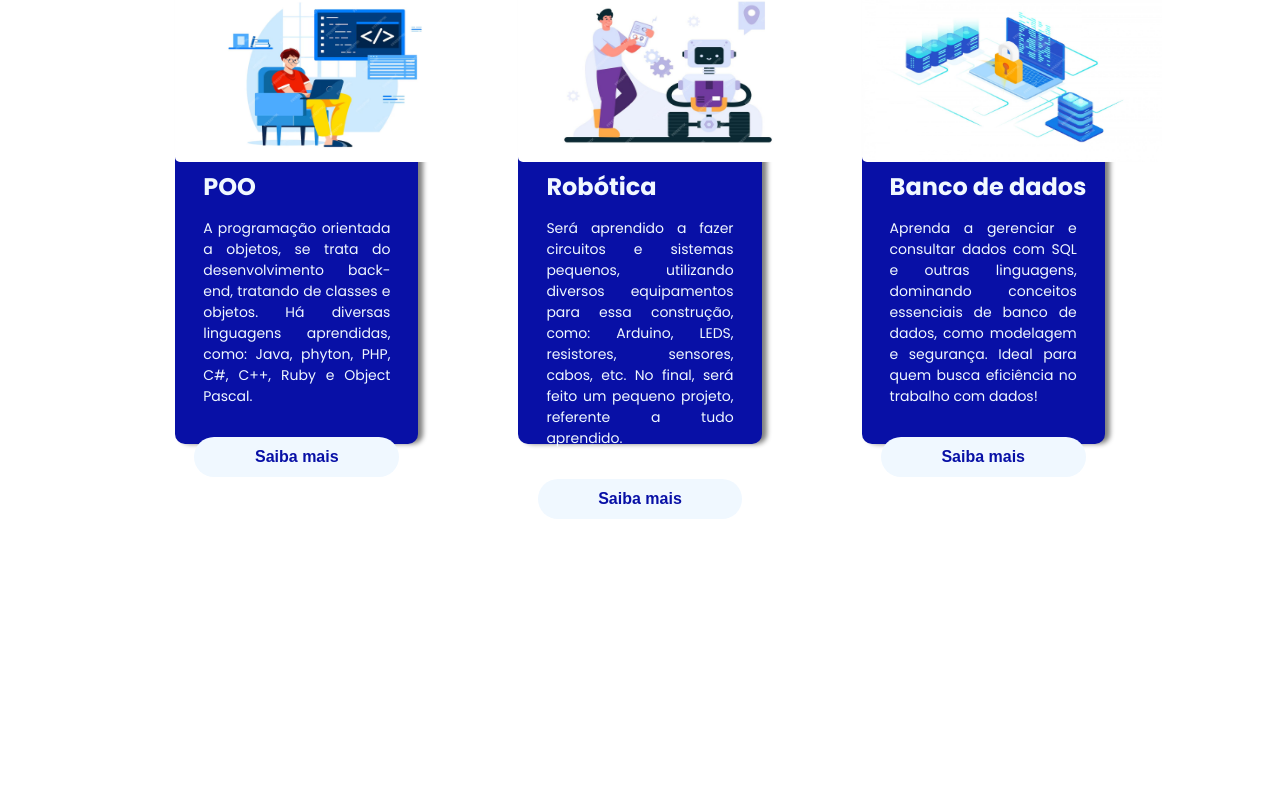
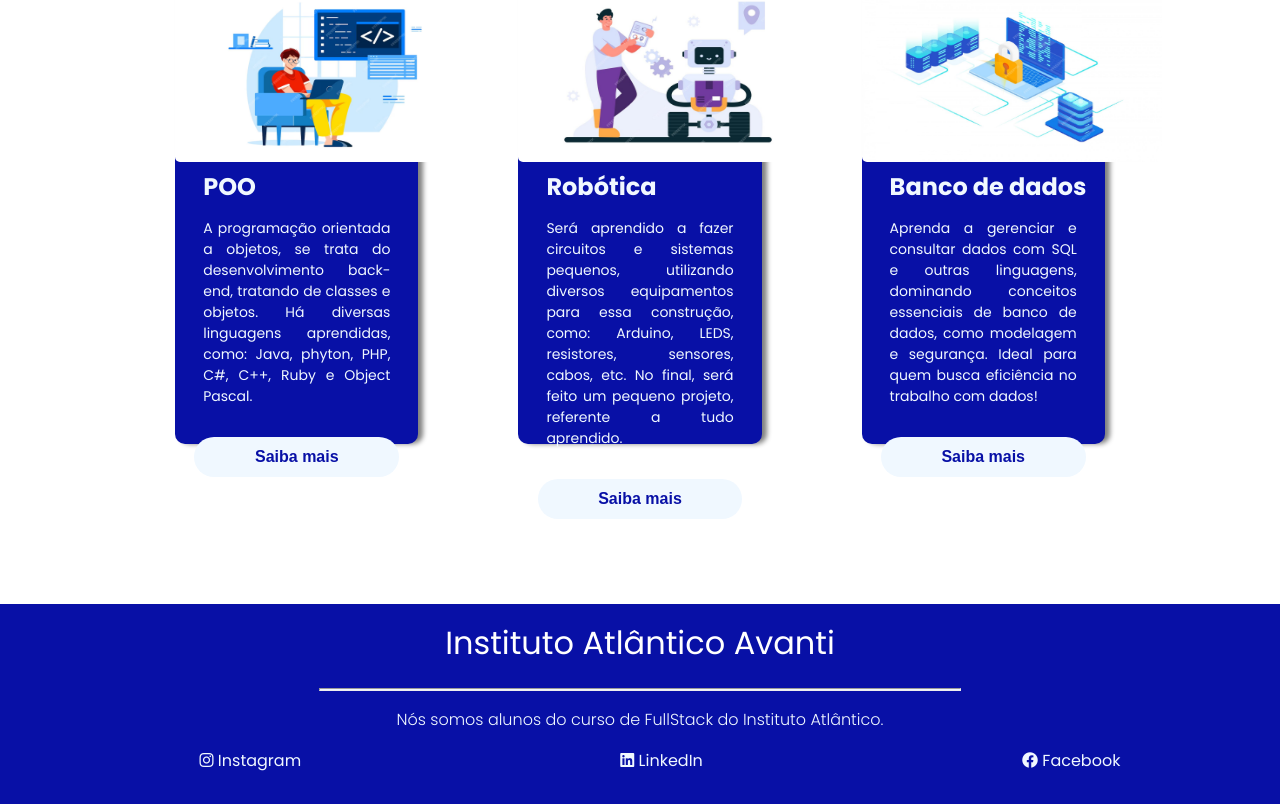
Before and after one commit to ClaraChavess/siteCursos, a React (Create React App) app: page / in a window 1280 px wide. Shown: the part 1226-2030 px from the top of the page. Before the commit the page ends 1745 px from the top, so only its background shows below. Built offline with nearby package versions, Linux system fonts and the light colour scheme.

Commit message:
modificando arquivo footer

```diff
--- a/public/index.html
+++ b/public/index.html
@@ -4,6 +4,9 @@
     <meta charset="utf-8" />
     <link rel="icon" href="%PUBLIC_URL%/favicon.ico" />
     <meta name="viewport" content="width=device-width, initial-scale=1" />
+
+    <link rel="stylesheet" href="https://cdnjs.cloudflare.com/ajax/libs/font-awesome/6.0.0/css/all.min.css">
+
     <meta name="theme-color" content="#000000" />
     <meta
       name="description"
--- a/src/App.js
+++ b/src/App.js
@@ -6,6 +6,7 @@ import Contato from './components/Contato';
 import Home from './components/Home';
 import MeusCursos from './components/MeusCursos';
 import { BrowserRouter, Route, Routes, Router,Link } from 'react-router-dom';
+import Footer from './components/footer';
 
 
 
@@ -21,8 +22,11 @@ function App() {
           <Route path='/criar-conta' element={<CriarConta/>}></Route>
           <Route path='/meus-cursos' element={<MeusCursos/>}></Route>
         </Routes>
+
+        <Footer></Footer>
    </div>
    </BrowserRouter>
+
   )
 };
 export default App;
--- a/src/components/Home.jsx
+++ b/src/components/Home.jsx
@@ -8,6 +8,7 @@ import IconeMenina from './imagens/garota.png';
 import Instagram from './imagens/insta.png';
 import TikTok from './imagens/tiktok.png';
 import Facebook from './imagens/face.png';
+import Footer from "./footer";
 
 
 function Home(){
--- a/src/components/footer.jsx
+++ b/src/components/footer.jsx
@@ -0,0 +1,35 @@
+import React from "react";
+import styles from './footer.module.css';
+import './footer.module.css';
+
+
+import Instagram from './imagens/insta.png';
+import TikTok from './imagens/tiktok.png';
+import Facebook from './imagens/face.png';
+
+function Footer(){
+    return(
+        <footer>
+        <h1 className={styles.tituloFooter}>
+            Instituto Atlântico Avanti
+        </h1>
+        <hr className={styles.linhaFooter}></hr>
+            <p className={styles.textoFooter}>
+                Nós somos alunos do curso de FullStack do Instituto Atlântico.
+            </p>
+            <ul className={styles.RedesSociais}>
+                <li><i className="fa-brands fa-instagram"></i> Instagram</li>
+                <li ><i className="fa-brands fa-linkedin"></i> LinkedIn</li>
+                <li ><i className="fa-brands fa-facebook"></i> Facebook</li>
+            </ul>
+
+
+        </footer>
+
+
+
+    )
+
+}
+
+export default Footer;
--- a/src/components/footer.module.css
+++ b/src/components/footer.module.css
@@ -0,0 +1,41 @@
+
+p{
+    color: aliceblue;
+}
+
+footer{
+    margin-top: 160px;
+    width: 100%;
+    height: 200px;
+    background-color: #0810A6;
+
+}
+
+.tituloFooter{
+    color: #ffff;
+    text-align: center;
+    padding-top: 15px;
+    font-weight: 400;
+}
+
+.linhaFooter{
+    width: 50%;
+    background-color: aliceblue;
+    height: 0.2px;
+}
+
+.textoFooter{
+    color: aliceblue;
+    text-align: center;
+    font-weight: 300;
+}
+
+.RedesSociais{
+    list-style: none;
+    display: flex;
+    justify-content: space-around;;
+    color:aliceblue
+
+}
+
+i{color: aliceblue;}
```
Also changed, not shown: src/components/Contato.module.css (added).
